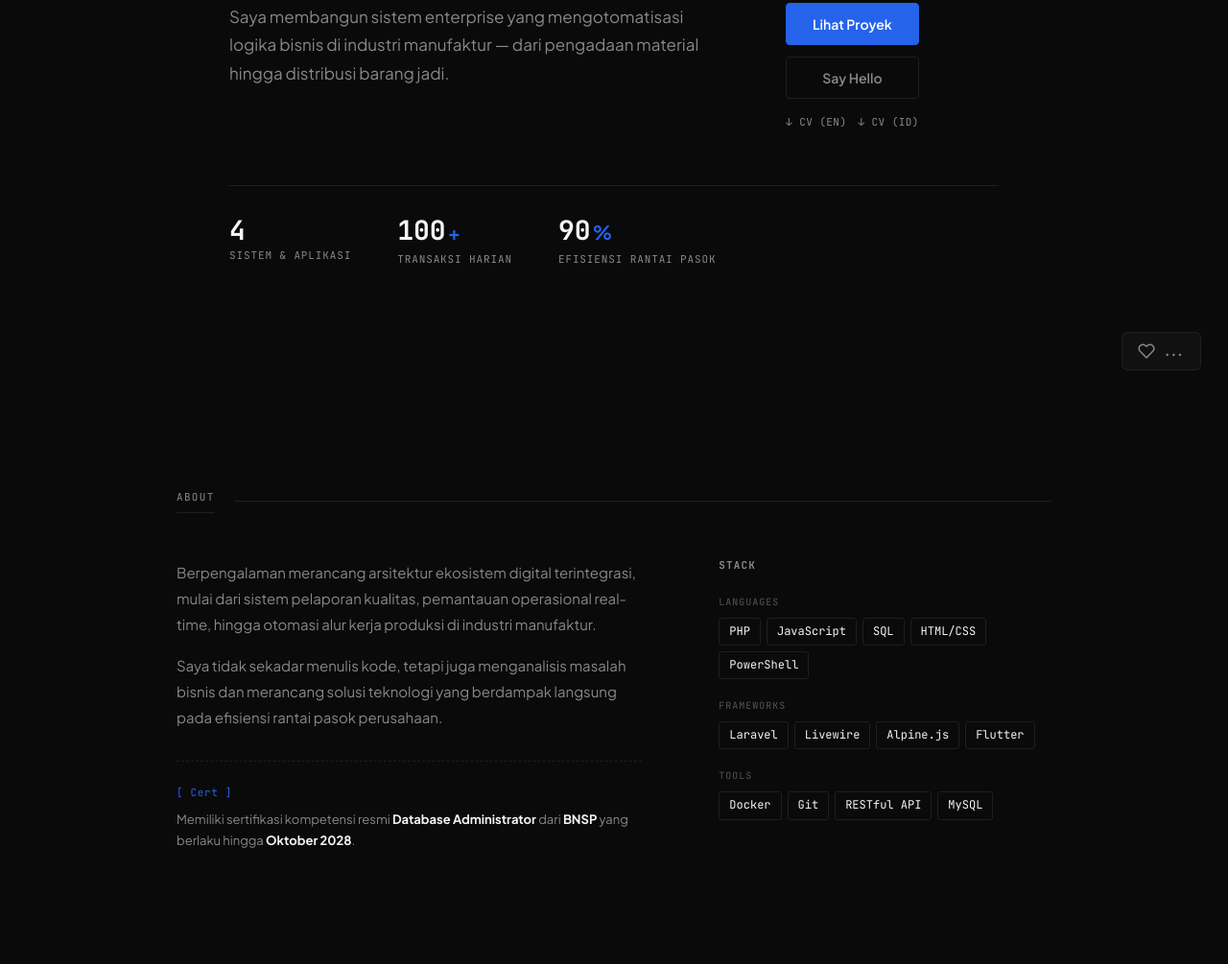
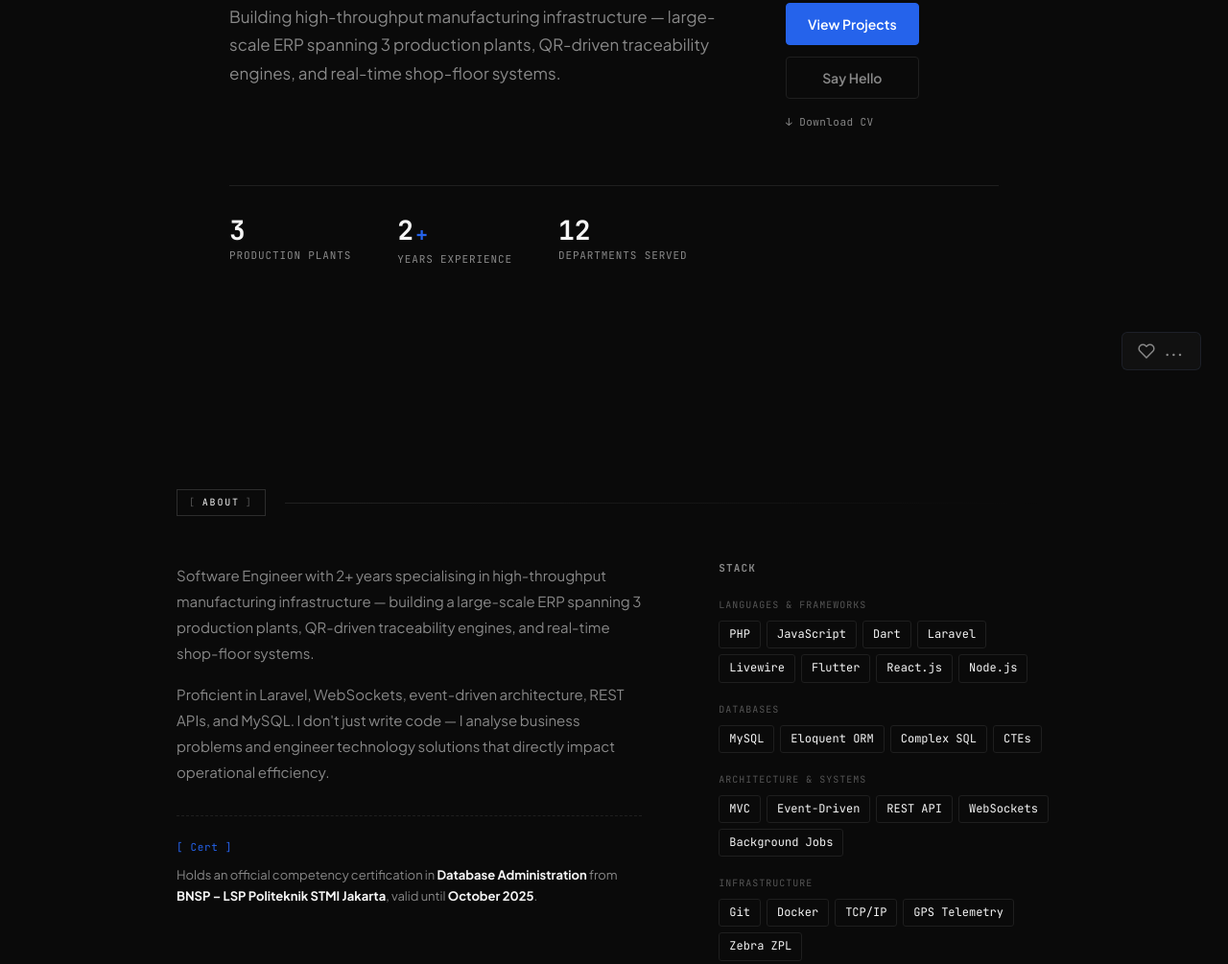
Before and after one commit to ardyansyahp/ardyan-portofolio, a website: page index.html in a window 1280 px wide. Shown: the part 386-1391 px from the top of the page at 96% size. Drawn offline with Linux system fonts and the light colour scheme; no server answers.

Commit message:
update: sync portfolio with latest CV, redesign section headers

```diff
--- a/assets/css/style.css
+++ b/assets/css/style.css
@@ -171,20 +171,33 @@ h1, h2, h3, h4 {
 
 .section-label {
     font-family: var(--font-mono);
-    font-size: 11px;
-    letter-spacing: 0.12em;
-    color: var(--text-muted);
+    font-size: 10px;
+    letter-spacing: 0.18em;
+    color: var(--text-main);
     text-transform: uppercase;
-    padding-bottom: 2px;
-    border-bottom: 1px solid var(--border-color);
-    padding-bottom: 6px;
+    white-space: nowrap;
+    padding: 5px 12px;
+    border: 1px solid rgba(245, 245, 245, 0.15);
+    position: relative;
+}
+
+.section-label::before {
+    content: '[';
+    margin-right: 6px;
+    color: rgba(245, 245, 245, 0.3);
+}
+
+.section-label::after {
+    content: ']';
+    margin-left: 6px;
+    color: rgba(245, 245, 245, 0.3);
 }
 
 .section-header::after {
     content: '';
     flex: 1;
     height: 1px;
-    background: var(--border-color);
+    background: linear-gradient(to right, rgba(245, 245, 245, 0.1), transparent);
 }
 
 /* ---- Hero ---- */
--- a/index.html
+++ b/index.html
@@ -137,25 +137,18 @@
 
           <div class="hero-body">
             <p class="hero-desc">
-              Saya membangun sistem enterprise yang mengotomatisasi logika
-              bisnis di industri manufaktur — dari pengadaan material hingga
-              distribusi barang jadi.
+              Building high-throughput manufacturing infrastructure — large-scale ERP spanning
+              3 production plants, QR-driven traceability engines, and real-time shop-floor systems.
             </p>
             <div class="hero-cta">
-              <a href="#projects" class="btn btn-primary">Lihat Proyek</a>
+              <a href="#projects" class="btn btn-primary">View Projects</a>
               <a href="#contact" class="btn btn-outline">Say Hello</a>
               <div class="cv-links">
                 <a
-                  href="CV_Ardyan_Syahputra_Software_Engineer_EN.pdf"
+                  href="Ardyan_Syahputra_Software_Engineer.pdf"
                   download
                   class="cv-link"
-                  >↓ CV (EN)</a
-                >
-                <a
-                  href="CV_Ardyan_Syahputra_Software_Engineer_ID.pdf"
-                  download
-                  class="cv-link"
-                  >↓ CV (ID)</a
+                  >↓ Download CV</a
                 >
               </div>
             </div>
@@ -165,23 +158,22 @@
           <div class="hero-metrics">
             <div class="metric">
               <div style="display: flex; align-items: baseline; gap: 2px">
-                <h3 class="metric-number" data-target="4">0</h3>
+                <h3 class="metric-number" data-target="3">0</h3>
               </div>
-              <p class="metric-label">Sistem & Aplikasi</p>
+              <p class="metric-label">Production Plants</p>
             </div>
             <div class="metric">
               <div style="display: flex; align-items: baseline; gap: 2px">
-                <h3 class="metric-number" data-target="100">0</h3>
+                <h3 class="metric-number" data-target="2">0</h3>
                 <span class="metric-plus">+</span>
               </div>
-              <p class="metric-label">Transaksi Harian</p>
+              <p class="metric-label">Years Experience</p>
             </div>
             <div class="metric">
               <div style="display: flex; align-items: baseline; gap: 2px">
-                <h3 class="metric-number" data-target="90">0</h3>
-                <span class="metric-plus">%</span>
+                <h3 class="metric-number" data-target="12">0</h3>
               </div>
-              <p class="metric-label">Efisiensi Rantai Pasok</p>
+              <p class="metric-label">Departments Served</p>
             </div>
           </div>
         </div>
@@ -196,25 +188,24 @@
           <div class="about-grid">
             <div class="about-text">
               <p>
-                Berpengalaman merancang arsitektur ekosistem digital
-                terintegrasi, mulai dari sistem pelaporan kualitas, pemantauan
-                operasional real-time, hingga otomasi alur kerja produksi di
-                industri manufaktur.
+                Software Engineer with 2+ years specialising in high-throughput manufacturing
+                infrastructure — building a large-scale ERP spanning 3 production plants,
+                QR-driven traceability engines, and real-time shop-floor systems.
               </p>
               <p>
-                Saya tidak sekadar menulis kode, tetapi juga menganalisis
-                masalah bisnis dan merancang solusi teknologi yang berdampak
-                langsung pada efisiensi rantai pasok perusahaan.
+                Proficient in Laravel, WebSockets, event-driven architecture, REST APIs, and MySQL.
+                I don't just write code — I analyse business problems and engineer technology
+                solutions that directly impact operational efficiency.
               </p>
 
               <!-- CREDENTIALS -->
               <div class="cert-block">
                 <span class="cert-tag">[ Cert ]</span>
                 <p>
-                  Memiliki sertifikasi kompetensi resmi
-                  <strong>Database Administrator</strong> dari
-                  <strong>BNSP</strong> yang berlaku hingga
-                  <strong>Oktober 2028</strong>.
+                  Holds an official competency certification in
+                  <strong>Database Administration</strong> from
+                  <strong>BNSP – LSP Politeknik STMI Jakarta</strong>,
+                  valid until <strong>October 2025</strong>.
                 </p>
               </div>
             </div>
@@ -223,24 +214,32 @@
               <h3 class="stack-title">Stack</h3>
               <div class="stack-list">
                 <div class="stack-group">
-                  <span class="stack-group-label">Languages</span>
+                  <span class="stack-group-label">Languages &amp; Frameworks</span>
                   <div class="stack-items">
-                    <span>PHP</span><span>JavaScript</span><span>SQL</span
-                    ><span>HTML/CSS</span><span>PowerShell</span>
+                    <span>PHP</span><span>JavaScript</span><span>Dart</span
+                    ><span>Laravel</span><span>Livewire</span
+                    ><span>Flutter</span><span>React.js</span><span>Node.js</span>
                   </div>
                 </div>
                 <div class="stack-group">
-                  <span class="stack-group-label">Frameworks</span>
+                  <span class="stack-group-label">Databases</span>
                   <div class="stack-items">
-                    <span>Laravel</span><span>Livewire</span
-                    ><span>Alpine.js</span><span>Flutter</span>
+                    <span>MySQL</span><span>Eloquent ORM</span
+                    ><span>Complex SQL</span><span>CTEs</span>
                   </div>
                 </div>
                 <div class="stack-group">
-                  <span class="stack-group-label">Tools</span>
+                  <span class="stack-group-label">Architecture &amp; Systems</span>
                   <div class="stack-items">
-                    <span>Docker</span><span>Git</span><span>RESTful API</span
-                    ><span>MySQL</span>
+                    <span>MVC</span><span>Event-Driven</span><span>REST API</span
+                    ><span>WebSockets</span><span>Background Jobs</span>
+                  </div>
+                </div>
+                <div class="stack-group">
+                  <span class="stack-group-label">Infrastructure</span>
+                  <div class="stack-items">
+                    <span>Git</span><span>Docker</span><span>TCP/IP</span
+                    ><span>GPS Telemetry</span><span>Zebra ZPL</span>
                   </div>
                 </div>
               </div>
@@ -367,10 +366,10 @@
           </div>
           <div class="timeline">
             <div class="timeline-item">
-              <div class="timeline-date mono-subtitle">Feb 2024 — Saat Ini</div>
+              <div class="timeline-date mono-subtitle">Mar 2025 — Present</div>
               <div class="timeline-content">
-                <h3 class="timeline-role">Web Developer</h3>
-                <h4 class="timeline-company">PT. Mada Wikri Tunggal</h4>
+                <h3 class="timeline-role">Software Engineer</h3>
+                <h4 class="timeline-company">PT Mada Wikri Tunggal &middot; West Java, Indonesia</h4>
                 <ul
                   style="
                     list-style-type: disc;
@@ -384,33 +383,33 @@
                   "
                 >
                   <li>
-                    Merancang website Procure to Ship terintegrasi 78 database
-                    tables yang digunakan oleh 50+ user aktif harian di area
-                    produksi, gudang, dan QC.
+                    Engineered S2SMFG, an enterprise manufacturing ERP scaling across 3 production
+                    plants; developed a QR-driven traceability engine with Forward/Backward search
+                    algorithms, reducing quality investigation time from hours to seconds.
                   </li>
                   <li>
-                    Mengembangkan layanan otomasi "Robot Printer" berbasis
-                    script PowerShell dan RESTful API — memangkas waktu
-                    distribusi SPK hingga 90%.
+                    Designed and developed a real-time MES integrating Laravel Observers,
+                    WebSockets, and TCP/IP for sub-second latency ZPL auto-printing directly to
+                    shop-floor Zebra printers, eliminating manual labeling bottlenecks.
                   </li>
                   <li>
-                    Membangun Dashboard Asakai untuk memantau KPI operasional
-                    dari 7 departemen, menghemat waktu persiapan laporan harian
-                    dari 1–2 jam menjadi otomatis.
+                    Built a logistics fleet tracking backend using Flutter and GPS telemetry,
+                    implementing stale-connection detection algorithms to ensure real-time spatial
+                    logging precision across operational delivery routes.
                   </li>
                   <li>
-                    Mengembangkan aplikasi Android berbasis Flutter & GetX untuk
-                    20 driver logistik — mempercepat pelaporan pengiriman hingga
-                    95% dibanding pencatatan kertas.
+                    Deployed ASAKAI, an AI-powered operations dashboard integrating Google Gemini
+                    API with server-side caching; orchestrated live metrics from 12 departments
+                    via event-driven architecture, enabling uninterrupted monitoring on factory displays.
                   </li>
                 </ul>
               </div>
             </div>
             <div class="timeline-item">
-              <div class="timeline-date mono-subtitle">Jan 2023 — Nov 2023</div>
+              <div class="timeline-date mono-subtitle">Feb 2024 — Feb 2025</div>
               <div class="timeline-content">
-                <h3 class="timeline-role">Elementary Class Teacher</h3>
-                <h4 class="timeline-company">BBC Ciracas</h4>
+                <h3 class="timeline-role">Software Engineer Intern</h3>
+                <h4 class="timeline-company">PT Mada Wikri Tunggal &middot; West Java, Indonesia</h4>
                 <ul
                   style="
                     list-style-type: disc;
@@ -424,40 +423,20 @@
                   "
                 >
                   <li>
-                    Melaksanakan kegiatan belajar-mengajar yang interaktif guna
-                    meningkatkan keterlibatan serta pemahaman siswa di kelas.
+                    Re-engineered a legacy procedural inspection platform into a high-performance
+                    digital verification system; wrote dynamic SQL aggregations capable of
+                    sustaining concurrent polling from dozens of warehouse scanners.
                   </li>
                   <li>
-                    Memastikan materi pembelajaran tersampaikan dengan efektif
-                    sesuai standar kurikulum.
-                  </li>
-                </ul>
-              </div>
-            </div>
-            <div class="timeline-item">
-              <div class="timeline-date mono-subtitle">Jan 2020 — Jun 2020</div>
-              <div class="timeline-content">
-                <h3 class="timeline-role">Data Entry Administration</h3>
-                <h4 class="timeline-company">Kemenkumham RI</h4>
-                <ul
-                  style="
-                    list-style-type: disc;
-                    margin-left: 20px;
-                    display: flex;
-                    flex-direction: column;
-                    gap: 8px;
-                    color: var(--text-muted);
-                    font-size: 14px;
-                    line-height: 1.6;
-                  "
-                >
-                  <li>
-                    Melakukan entri data administrasi persuratan resmi instansi
-                    ke dalam sistem basis data.
+                    Designed and developed an asynchronous corporate attendance system using
+                    Laravel Queue &amp; Job Processing; embedded inline QR codes via CID for
+                    universal email client compatibility, distributing thousands of invitations
+                    without server blocking.
                   </li>
                   <li>
-                    Memproses dokumen pengajuan Hak Kekayaan Intelektual (HAKI)
-                    dengan akurasi tinggi.
+                    Built a smart scheduling algorithm evaluating real-time time-slot intersections
+                    with asynchronous Google Calendar API synchronization, eliminating
+                    double-booking conflicts across multiple factory facilities.
                   </li>
                 </ul>
               </div>
```
Also changed, not shown: 3 other files.
